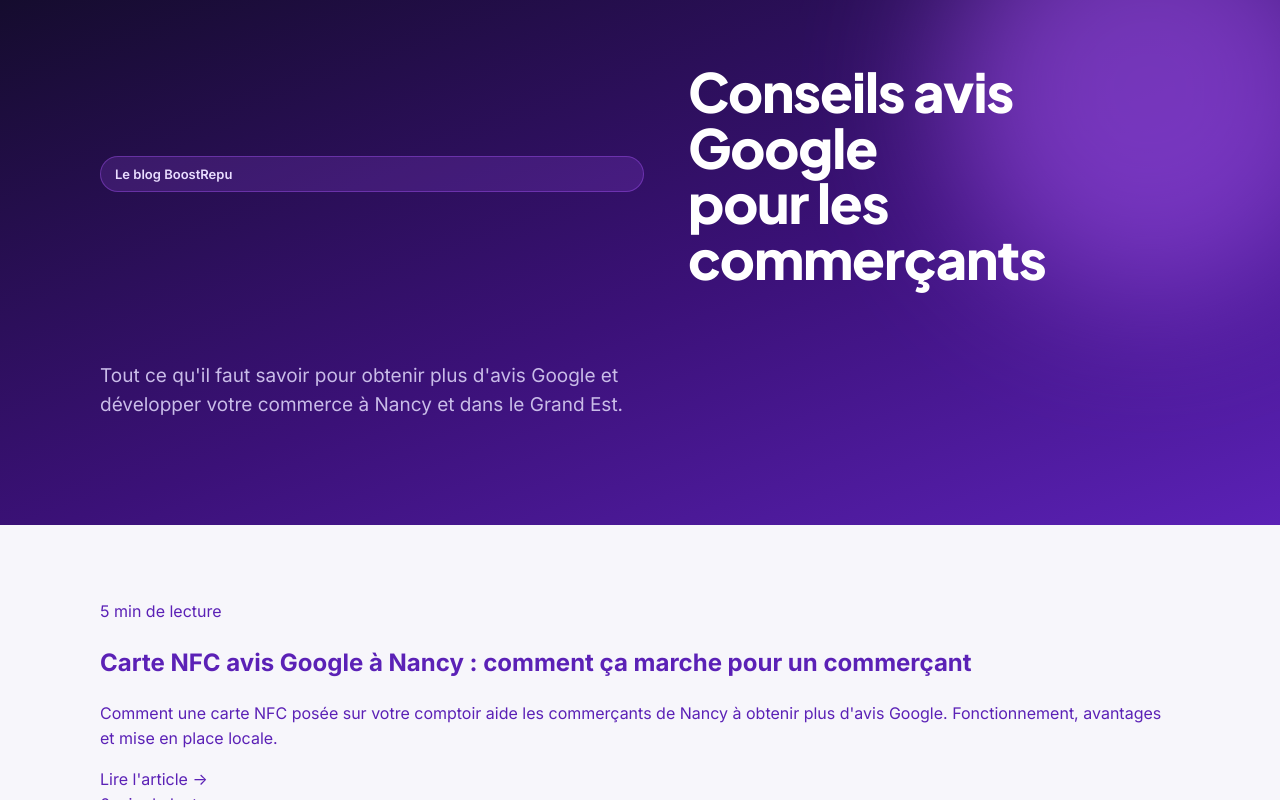
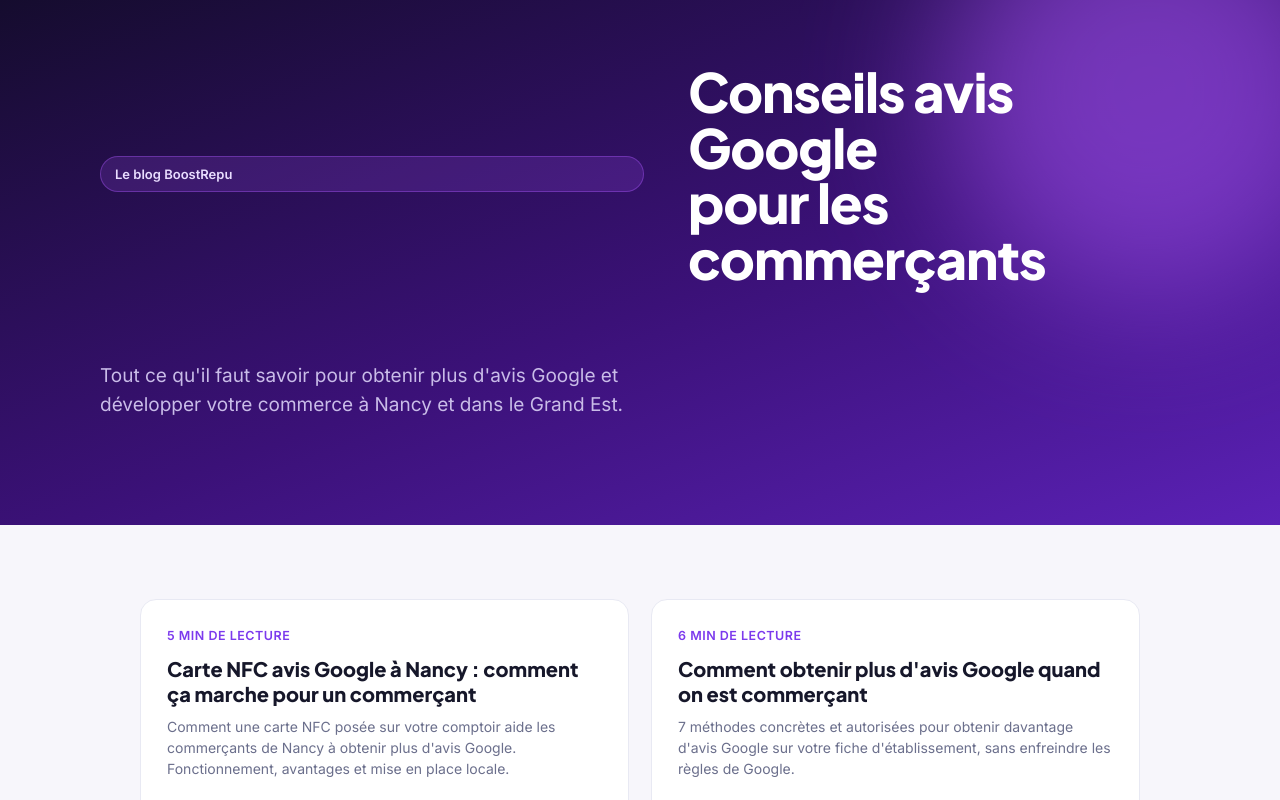
Before and after one commit to Malcolm1508/avisboost, a Next.js app: page /blog in a window 1280 px wide. Shown: the top 800 px of the page. Built offline with nearby package versions, Linux system fonts and the light colour scheme.

Commit message:
Add blog and article styles to globals.css

```diff
--- a/app/globals.css
+++ b/app/globals.css
@@ -539,3 +539,21 @@ a{color:var(--brand-strong)}
 .lp-compare-us{background:#f6f2ff;font-weight:600}
 .lp-compare-row .lp-x{color:#c4c7d4;font-style:normal;font-weight:700}
 @media(max-width:560px){.lp-compare-row{grid-template-columns:1fr 60px 70px;padding:12px;font-size:13px}}
+
+/* ===== BLOG ===== */
+.blog-grid{display:grid;grid-template-columns:repeat(auto-fill,minmax(320px,1fr));gap:22px;max-width:1000px;margin:0 auto}
+.blog-card{display:block;text-decoration:none;background:var(--surface,#fff);border:1px solid var(--line,#e8e9f3);border-radius:16px;overflow:hidden;transition:transform .15s ease,box-shadow .15s ease}
+.blog-card:hover{transform:translateY(-3px);box-shadow:0 14px 34px -14px rgba(91,33,182,.3)}
+.blog-card-body{padding:26px}
+.blog-card-meta{font-size:12.5px;font-weight:600;color:#7c3aed;text-transform:uppercase;letter-spacing:.04em;margin-bottom:10px}
+.blog-card-title{font-family:var(--font-display,Georgia,serif);font-size:20px;font-weight:800;color:#16172a;line-height:1.25;margin:0 0 10px}
+.blog-card-desc{font-size:14px;color:#6b6f8c;line-height:1.5;margin:0 0 16px}
+.blog-card-link{font-size:14px;font-weight:700;color:#5b21b6}
+
+.article-back{color:#c4b5fd;text-decoration:none;font-size:14px;font-weight:600}
+.article-back:hover{color:#fff}
+.article-body{max-width:720px;margin:0 auto}
+.article-h2{font-family:var(--font-display,Georgia,serif);font-size:24px;font-weight:800;color:#16172a;margin:34px 0 14px;line-height:1.25}
+.article-p{font-size:16.5px;line-height:1.72;color:#2b2d42;margin:0 0 18px}
+.article-cta{background:#f6f2ff;border:1px solid #e3d9fb;border-radius:16px;padding:26px;margin:34px 0 10px;text-align:center}
+.article-cta p{font-size:16px;font-weight:600;color:#16172a;margin:0}
```
